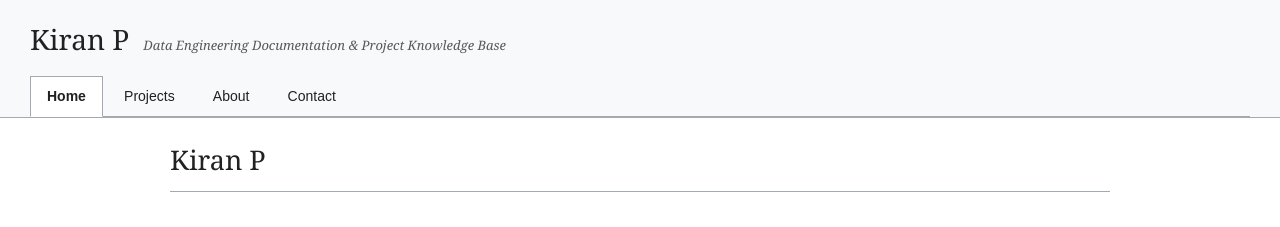
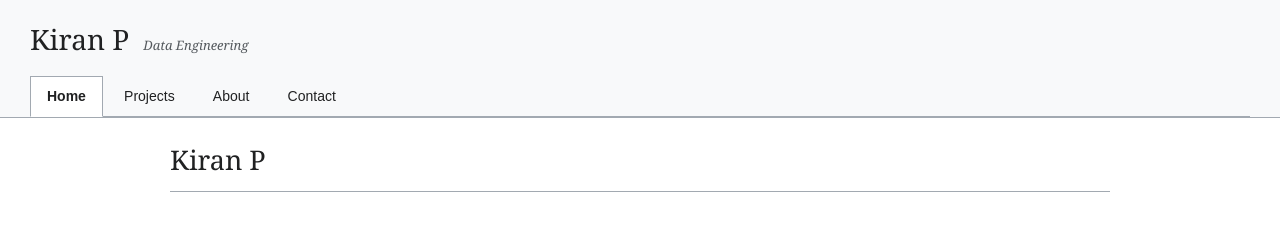
Before and after one commit to kiranhosatti/MyProfile, a Jekyll site: the page built from index.html, in a window 1280 px wide. Shown: the top 227 px of the page. Built offline with Jekyll 4.4.1, drawn with Linux system fonts in a browser that asks for light colours.

Commit message:
Change tagline in _config.yml
Updated tagline to be more concise.

```diff
--- a/_config.yml
+++ b/_config.yml
@@ -1,5 +1,5 @@
 title: "Kiran P"
-tagline: "Data Engineering Documentation & Project Knowledge Base"
+tagline: "Data Engineering"
 
 # If this repo is NOT named <username>.github.io, GitHub Pages serves it at
 # https://<username>.github.io/<repo-name>/ instead of the domain root, so every
```
